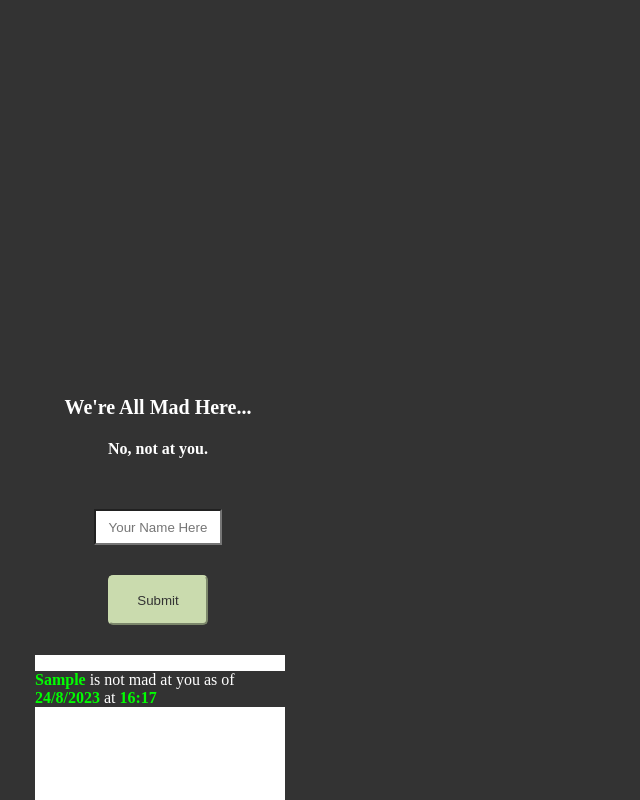
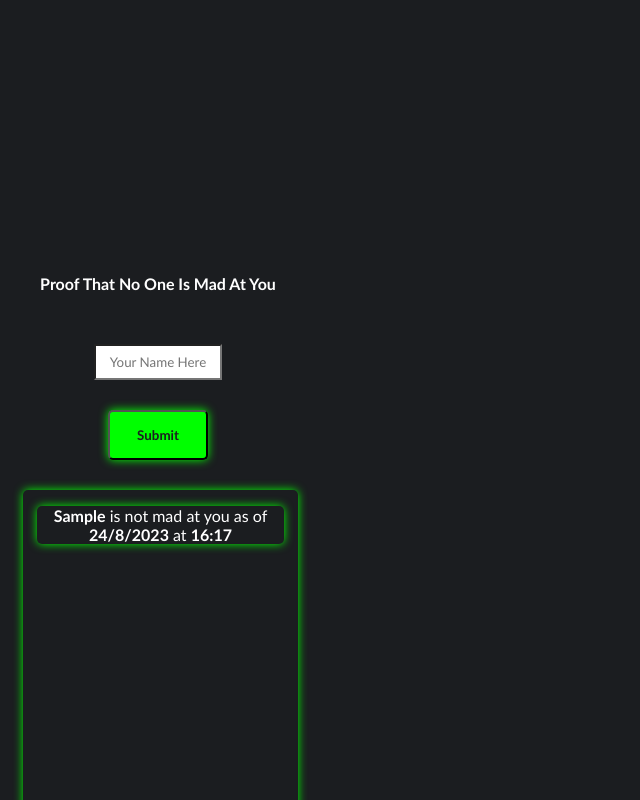
Before and after one commit to alina-costa/hannahhaters, a React (Create React App) app: page / in a window 1280 px wide. Both pictures are taken after typing "Sample" into the empty fields and a click on the button "Submit". Shown: the top 800 px of the page, without its empty margins (0-640 px from the left). Built offline with nearby package versions, Linux system fonts and the light colour scheme.

Commit message:
updates displaying in individual containers

```diff
--- a/public/styles.css
+++ b/public/styles.css
@@ -1,6 +1,7 @@
 * {
-  background-color: #333333;
+  background-color: #1b1d20;
   color: #ffffff;
+  font-family: "Gill Sans", "Gill Sans MT", Calibri, "Trebuchet MS", sans-serif;
 }
 #root {
   align-items: center;
@@ -25,7 +26,7 @@ form {
   display: flex;
   flex-direction: column;
   width: 100px;
-  margin-top: 30%;
+  margin-top: 20%;
 }
 
 .input-name {
@@ -43,11 +44,13 @@ form {
 
 button {
   border-radius: 5px;
-  border-color: #cadbae;
+  /* border-color: #cadbae; */
   height: 50px;
   width: 100px;
-  background-color: #cadbae;
-  color: #333333;
+  background-color: rgb(0, 255, 0);
+  filter: drop-shadow(0 0 5px rgb(0, 255, 0));
+  color: #1b1d20;
+  font-weight: 600;
   margin: 30px;
 }
 
@@ -56,14 +59,28 @@ button:hover {
 }
 
 .last5 {
-  height: 350px;
-  width: 250px;
-  background-color: #ffffff;
-  margin-left: 27px;
+  min-height: 350px;
+  width: 275px;
+  background-color: #1b1d20;
+  border-radius: 5px;
+  margin-left: 15px;
+  filter: drop-shadow(0 0 5px rgb(0, 255, 0));
+  display: flex;
+  flex-direction: column;
+  align-items: center;
+}
+
+.status-container {
+  width: 90%;
+  height: fit-content;
+  filter: drop-shadow(0 0 5px rgb(0, 255, 0));
+  border-radius: 5px;
+  padding: auto;
+  text-align: center;
 }
 
 p {
-  color: rgb(0, 255, 0);
+  color: #ffffff;
   font-weight: 700;
 }
 
--- a/src/App.js
+++ b/src/App.js
@@ -18,8 +18,8 @@ function App() {
     <>
       <div className="container">
         <div className="header-container">
-          <h2>We're All Mad Here...</h2>
-          <h4>No, not at you.</h4>
+          <h4>Proof That No One Is Mad At You</h4>
+          {/* <h4>No, not at you.</h4> */}
           <form onSubmit={handleSubmit}>
             <input
               required
@@ -33,18 +33,19 @@ function App() {
           </form>
         </div>
         <div className="last5">
-          <p>
           {status.map((status, index) => (
-              <p key={index}>
+            <p key={index} className="status-container">
               {status.name}
-                <span> is not mad at you as of </span>
+              <span>
+                {" "}
+                is not mad at you as of <br />
+              </span>
               {status.date.toString()}
               <span> at </span>
               {status.time.toString()}
               <br />
             </p>
           ))}
-          </p>
         </div>
       </div>
     </>
```
Lines whose indentation alone changed are shown as unchanged.
